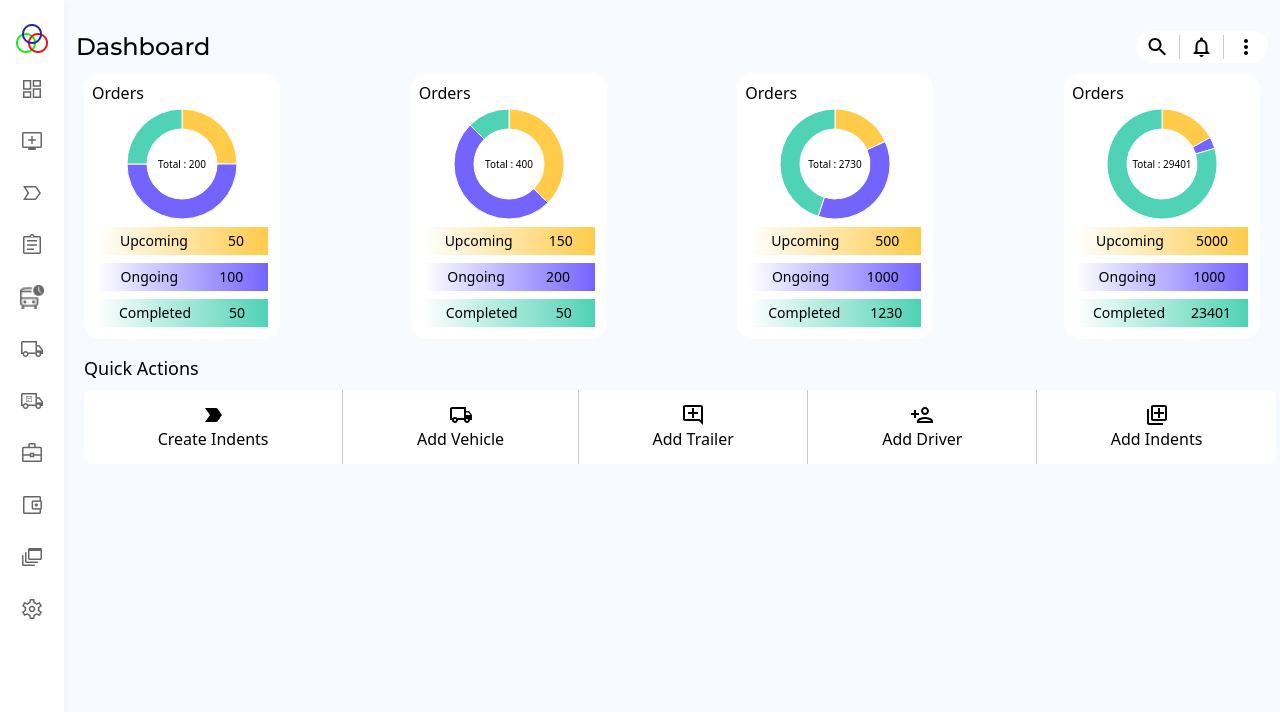
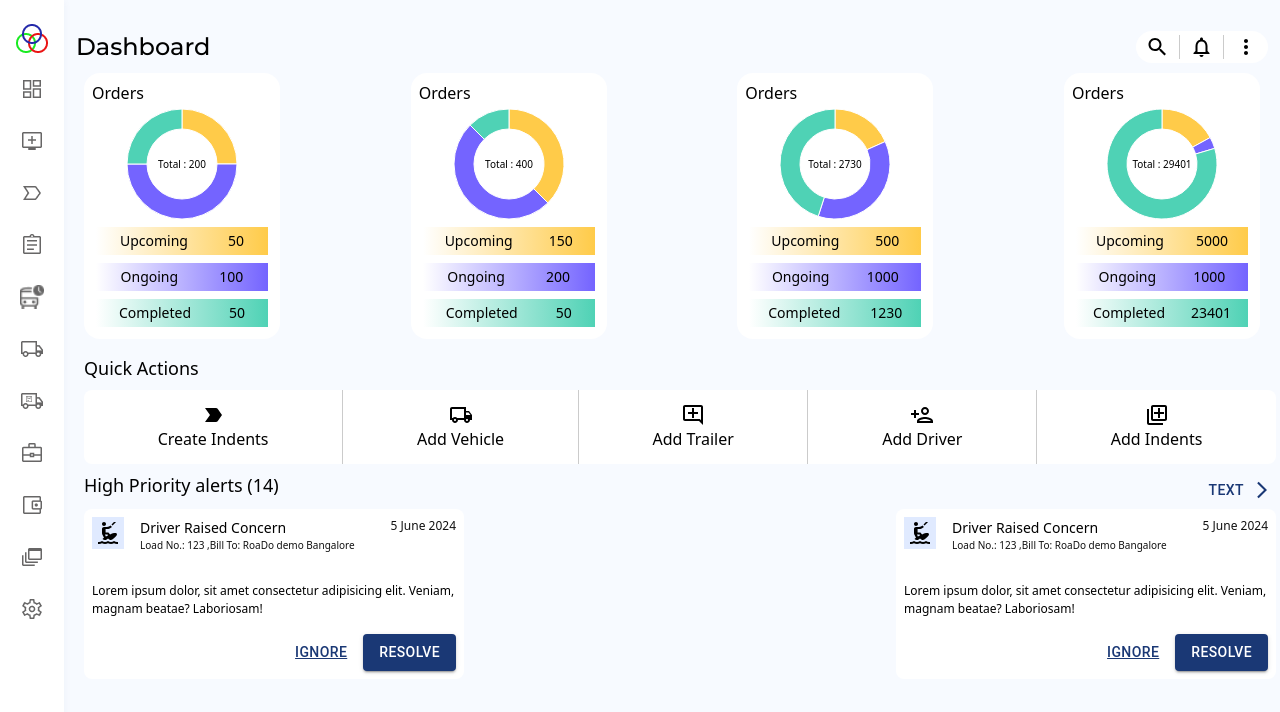
Before and after one commit to MiteshDarda/dashboard, a React (Vite) app: page / in a window 1280 px wide. Shown: the top 712 px of the page. Built offline with nearby package versions, Linux system fonts and the light colour scheme.

Commit message:
feat: complete priority alert

```diff
--- /dev/null
+++ b/src/components/dashboard/helper/priority_alerts/helper/alert_card.tsx
@@ -0,0 +1,54 @@
+import { FC, ReactElement } from "react";
+import Button from "@mui/material/Button";
+
+export interface AlertCardProps {
+  avatar: ReactElement;
+  title: string;
+  loadNum: number;
+  billTo: string;
+  date: string;
+  description: string;
+}
+
+const AlertCard: FC<AlertCardProps> = ({
+  avatar,
+  title,
+  loadNum,
+  billTo,
+  date,
+  description,
+}) => {
+  return (
+    <div className="flex flex-col justify-between items-center p-2 w-[380px] h-[170px] gap-4 bg-white rounded-lg shadow-[0_2px_8px_)_rgba(26, 56, 117, 1]">
+      <div className="grow w-full flex justify-between">
+        <div className=" flex gap-4">
+          <div className=" h-[32px] w-[32px] bg-[#E0EAFF] grow flex justify-center items-center">
+            {avatar}
+          </div>
+          <div className="grow text-[14px]">
+            {title}
+            <div className="gap-4 text-[10px] text-[#111111]">
+              <span>Load No.: {loadNum} ,</span>
+              <span>Bill To: {billTo}</span>
+            </div>
+          </div>
+        </div>
+        <div className="text-[#111111] text-[12px]">{date}</div>
+      </div>
+      <div className="text-[12px]">{description}</div>
+      <div className="flex gap-2 w-full justify-end">
+        <Button
+          variant="text"
+          sx={{ textDecoration: "underline", color: "#1A3875" }}
+        >
+          Ignore
+        </Button>
+        <Button variant="contained" sx={{ backgroundColor: "#1A3875" }}>
+          Resolve
+        </Button>
+      </div>
+    </div>
+  );
+};
+
+export default AlertCard;
--- /dev/null
+++ b/src/components/dashboard/helper/priority_alerts/helper/header.tsx
@@ -0,0 +1,29 @@
+import { Button } from "@mui/material";
+import ArrowForwardIosOutlinedIcon from "@mui/icons-material/ArrowForwardIosOutlined";
+import { FC } from "react";
+
+interface HeaderProps {
+  totalAlerts: number;
+}
+
+const Header: FC<HeaderProps> = ({ totalAlerts }) => {
+  return (
+    <div className="flex justify-between">
+      <h1 className=" text-[18px]">High Priority alerts ({totalAlerts})</h1>
+      <Button
+        sx={{ color: "#1A3875", fontSize: "14px" }}
+        variant="text"
+        endIcon={
+          <ArrowForwardIosOutlinedIcon
+            fontSize="small"
+            sx={{ color: "#1A3875" }}
+          />
+        }
+      >
+        Text
+      </Button>
+    </div>
+  );
+};
+
+export default Header;
--- a/src/components/dashboard/helper/priority_alerts/index.tsx
+++ b/src/components/dashboard/helper/priority_alerts/index.tsx
@@ -1,5 +1,48 @@
-function PriorityAlerts() {
-  return <></>;
-}
+import AlertCard, { AlertCardProps } from "./helper/alert_card";
+import KitesurfingOutlinedIcon from "@mui/icons-material/KitesurfingOutlined";
+import Header from "./helper/header";
+
+const PriorityAlerts = () => {
+  const totalAlerts = 14;
+  const alertDatas: AlertCardProps[] = [
+    {
+      avatar: (
+        <KitesurfingOutlinedIcon sx={{ height: "full", width: "full" }} />
+      ),
+      billTo: "RoaDo demo Bangalore",
+      date: "5 June 2024",
+      description:
+        " Lorem ipsum dolor, sit amet consectetur adipisicing elit. Veniam, magnam beatae? Laboriosam! ",
+      loadNum: 123,
+      title: "Driver Raised Concern",
+    },
+    {
+      avatar: (
+        <KitesurfingOutlinedIcon sx={{ height: "full", width: "full" }} />
+      ),
+      billTo: "RoaDo demo Bangalore",
+      date: "5 June 2024",
+      description:
+        " Lorem ipsum dolor, sit amet consectetur adipisicing elit. Veniam, magnam beatae? Laboriosam! ",
+      loadNum: 123,
+      title: "Driver Raised Concern",
+    },
+  ];
+
+  return (
+    <div className="m-2 w-full flex flex-col">
+      <Header totalAlerts={totalAlerts} />
+      <div className="flex justify-between grow items-center flex-wrap w-full">
+        {alertDatas.map((data, ind) => {
+          return (
+            <div key={ind} className="">
+              <AlertCard {...data} />
+            </div>
+          );
+        })}
+      </div>
+    </div>
+  );
+};
 
 export default PriorityAlerts;
--- a/src/components/dashboard/index.tsx
+++ b/src/components/dashboard/index.tsx
@@ -1,13 +1,15 @@
 import Heading from "./helper/heading";
+import PriorityAlerts from "./helper/priority_alerts";
 import QuickActions from "./helper/quick_actions";
 import Stats from "./helper/stats";
 
 function Dashboard() {
   return (
-    <div className=" w-full bg-[#F7FAFF] min-h-screen py-[29px] px-[12px]">
+    <div className=" w-full bg-[#F7FAFF] min-h-screen py-[29px] px-[12px] gap-4">
       <Heading />
       <Stats />
       <QuickActions />
+      <PriorityAlerts />
     </div>
   );
 }
--- a/src/styles/output.css
+++ b/src/styles/output.css
@@ -631,6 +631,14 @@ video {
   height: 100%;
 }
 
+.h-\[140px\] {
+  height: 140px;
+}
+
+.h-\[170px\] {
+  height: 170px;
+}
+
 .min-h-screen {
   min-height: 100vh;
 }
@@ -645,6 +653,14 @@ video {
 
 .w-full {
   width: 100%;
+}
+
+.w-\[32px\] {
+  width: 32px;
+}
+
+.w-\[380px\] {
+  width: 380px;
 }
 
 .grow {
@@ -663,6 +679,14 @@ video {
   align-items: center;
 }
 
+.justify-start {
+  justify-content: flex-start;
+}
+
+.justify-end {
+  justify-content: flex-end;
+}
+
 .justify-center {
   justify-content: center;
 }
@@ -673,6 +697,14 @@ video {
 
 .justify-around {
   justify-content: space-around;
+}
+
+.gap-4 {
+  gap: 1rem;
+}
+
+.gap-2 {
+  gap: 0.5rem;
 }
 
 .rounded-2xl {
@@ -730,6 +762,21 @@ video {
   background-color: rgb(249 168 212 / var(--tw-bg-opacity));
 }
 
+.bg-gray-200 {
+  --tw-bg-opacity: 1;
+  background-color: rgb(229 231 235 / var(--tw-bg-opacity));
+}
+
+.bg-\[\#E0EAFF\] {
+  --tw-bg-opacity: 1;
+  background-color: rgb(224 234 255 / var(--tw-bg-opacity));
+}
+
+.bg-pink-500 {
+  --tw-bg-opacity: 1;
+  background-color: rgb(236 72 153 / var(--tw-bg-opacity));
+}
+
 .bg-gradient-to-r {
   background-image: linear-gradient(to right, var(--tw-gradient-stops));
 }
@@ -772,6 +819,10 @@ video {
   padding: 12px;
 }
 
+.p-4 {
+  padding: 1rem;
+}
+
 .px-\[12px\] {
   padding-left: 12px;
   padding-right: 12px;
@@ -780,6 +831,10 @@ video {
 .py-\[29px\] {
   padding-top: 29px;
   padding-bottom: 29px;
+}
+
+.font-\[\#111111\] {
+  font-family: #111111;
 }
 
 .text-\[24px\] {
@@ -795,9 +850,54 @@ video {
   font-size: 18px;
 }
 
+.text-\[10px\] {
+  font-size: 10px;
+}
+
+.text-\[12px\] {
+  font-size: 12px;
+}
+
+.text-\[14px\] {
+  font-size: 14px;
+}
+
+.font-\[14px\] {
+  font-weight: 14px;
+}
+
+.font-\[111111\] {
+  font-weight: 111111;
+}
+
+.font-\[12px\] {
+  font-weight: 12px;
+}
+
+.font-\[10px\] {
+  font-weight: 10px;
+}
+
+.font-\[18x\] {
+  font-weight: 18x;
+}
+
 .text-black {
   --tw-text-opacity: 1;
   color: rgb(0 0 0 / var(--tw-text-opacity));
+}
+
+.text-\[111111\] {
+  color: 111111;
+}
+
+.text-\[\#111111\] {
+  --tw-text-opacity: 1;
+  color: rgb(17 17 17 / var(--tw-text-opacity));
+}
+
+.underline {
+  text-decoration-line: underline;
 }
 
 .montserrat-500 {
```
